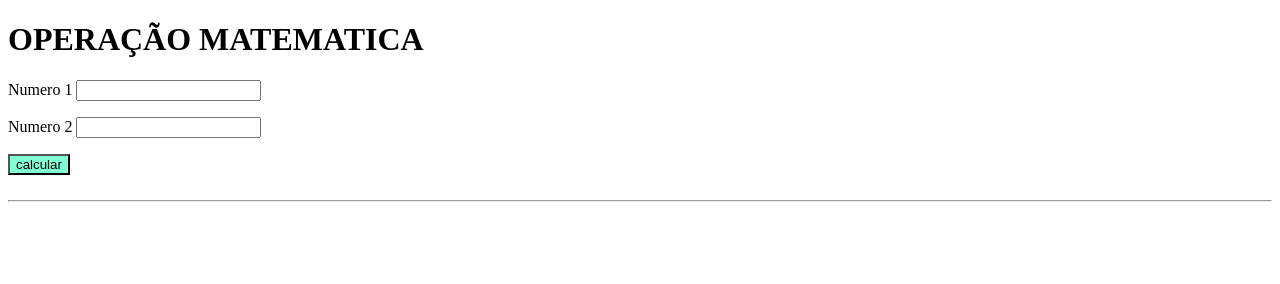
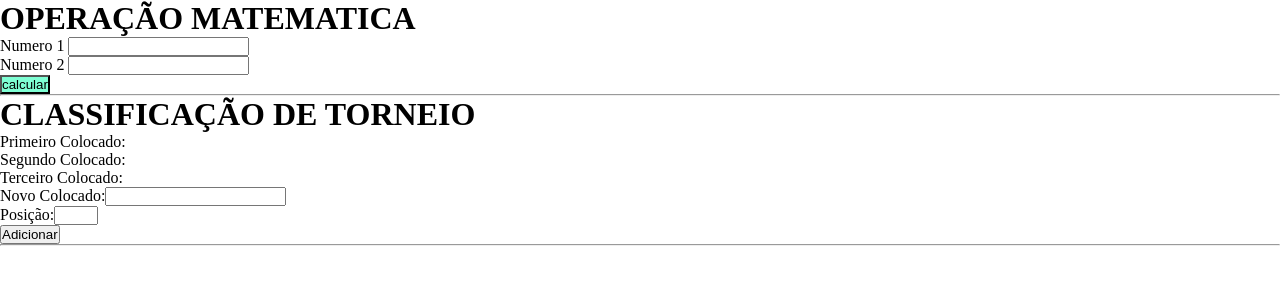
Before and after one commit to FelipeGenistretti/projeto4, a plain HTML site: page index.html in a window 1280 px wide. Drawn offline with Linux system fonts and the light colour scheme.

Commit message:
Criando html de classificação de torneio

```diff
--- a/index.html
+++ b/index.html
@@ -17,6 +17,15 @@
     <p id="resultado"></p>
     <hr>
 
+    <h1>CLASSIFICAÇÃO DE TORNEIO</h1>
+    <p>Primeiro Colocado:<span class="time"></span></p>
+    <p>Segundo Colocado:<span class="time"></span></p>
+    <p>Terceiro Colocado:<span class="time"></span></p>
+    <p>Novo Colocado:<input type="text" id="novo"></p>
+    <p>Posição:<input type="number" id="posicao" min="1" max="3"/></p>
+    <button onclick="inserir()">Adicionar</button>
+    <hr>
+
 <script src="script.js"></script>
 </body>
 </html>
--- a/style.css
+++ b/style.css
@@ -1,3 +1,9 @@
+*{
+    margin:0;
+    padding:0;
+    box-sizing: border-box;
+}
+
 #calc {
     background-color: aquamarine;
 }
```
